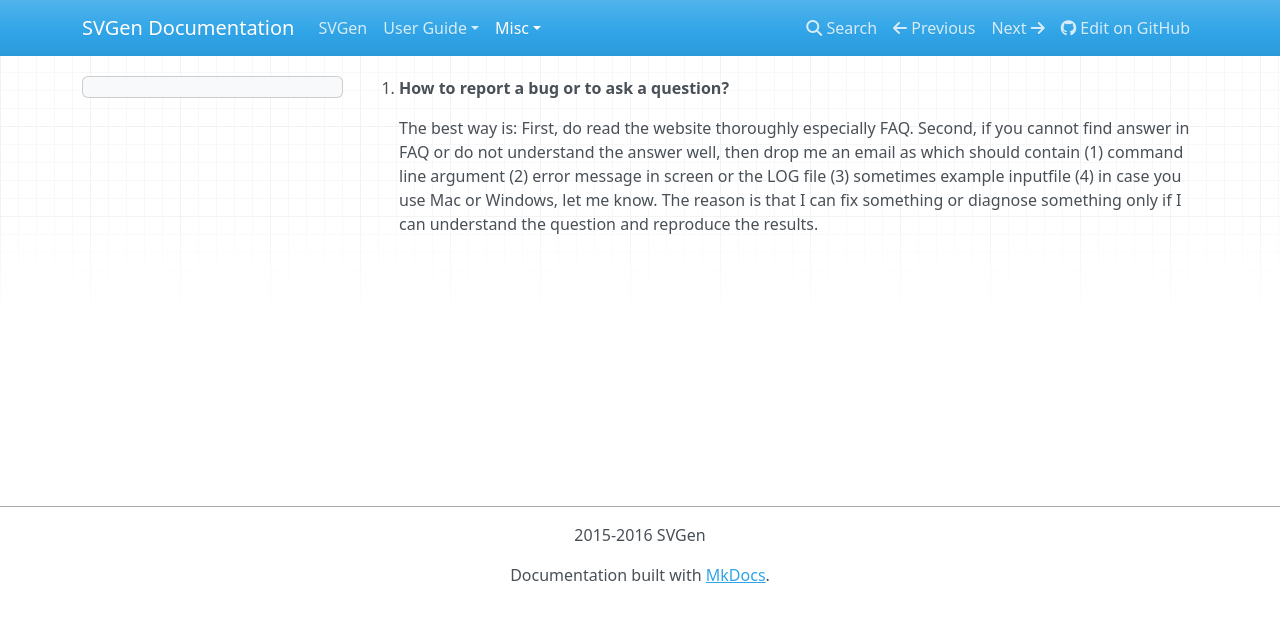
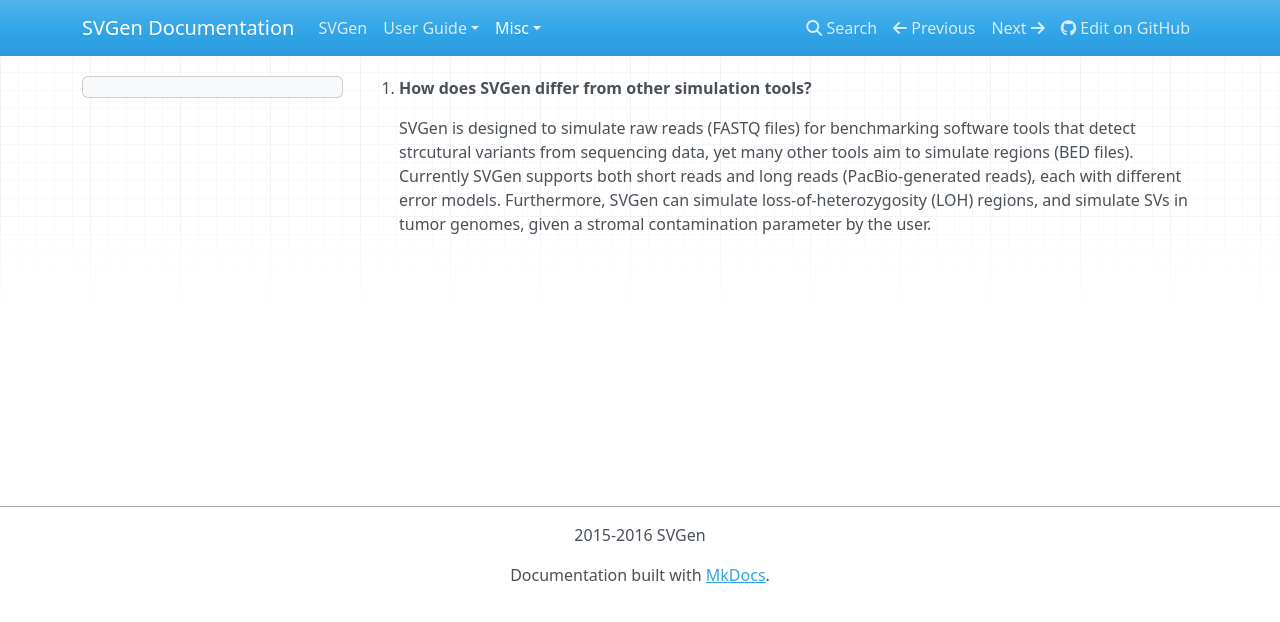
Before and after one commit to WGLab/SVGen, an MkDocs documentation site: the page built from docs/misc/faq.md, in a window 1280 px wide. Shown: the top 622 px of the page. Built offline with MkDocs 1.6.1, drawn with Linux system fonts in a browser that asks for light colours; nearby versions of some CDN libraries; old or Windows-style settings are respelled for this version of MkDocs.

Commit message:
Update faq.md

```diff
--- a/docs/misc/faq.md
+++ b/docs/misc/faq.md
@@ -1,5 +1,3 @@
-1. **How to report a bug or to ask a question?**
+1. **How does SVGen differ from other simulation tools?**
 
-    The best way is:
-    First, do read the website thoroughly especially FAQ.
-    Second, if you cannot find answer in FAQ or do not understand the answer well, then drop me an email as which should contain (1) command line argument (2) error message in screen or the LOG file (3) sometimes example inputfile (4) in case you use Mac or Windows, let me know. The reason is that I can fix something or diagnose something only if I can understand the question and reproduce the results.
+    SVGen is designed to simulate raw reads (FASTQ files) for benchmarking software tools that detect strcutural variants from sequencing data, yet many other tools aim to simulate regions (BED files). Currently SVGen supports both short reads and long reads (PacBio-generated reads), each with different error models. Furthermore, SVGen can simulate loss-of-heterozygosity (LOH) regions, and simulate SVs in tumor genomes, given a stromal contamination parameter by the user.
```
